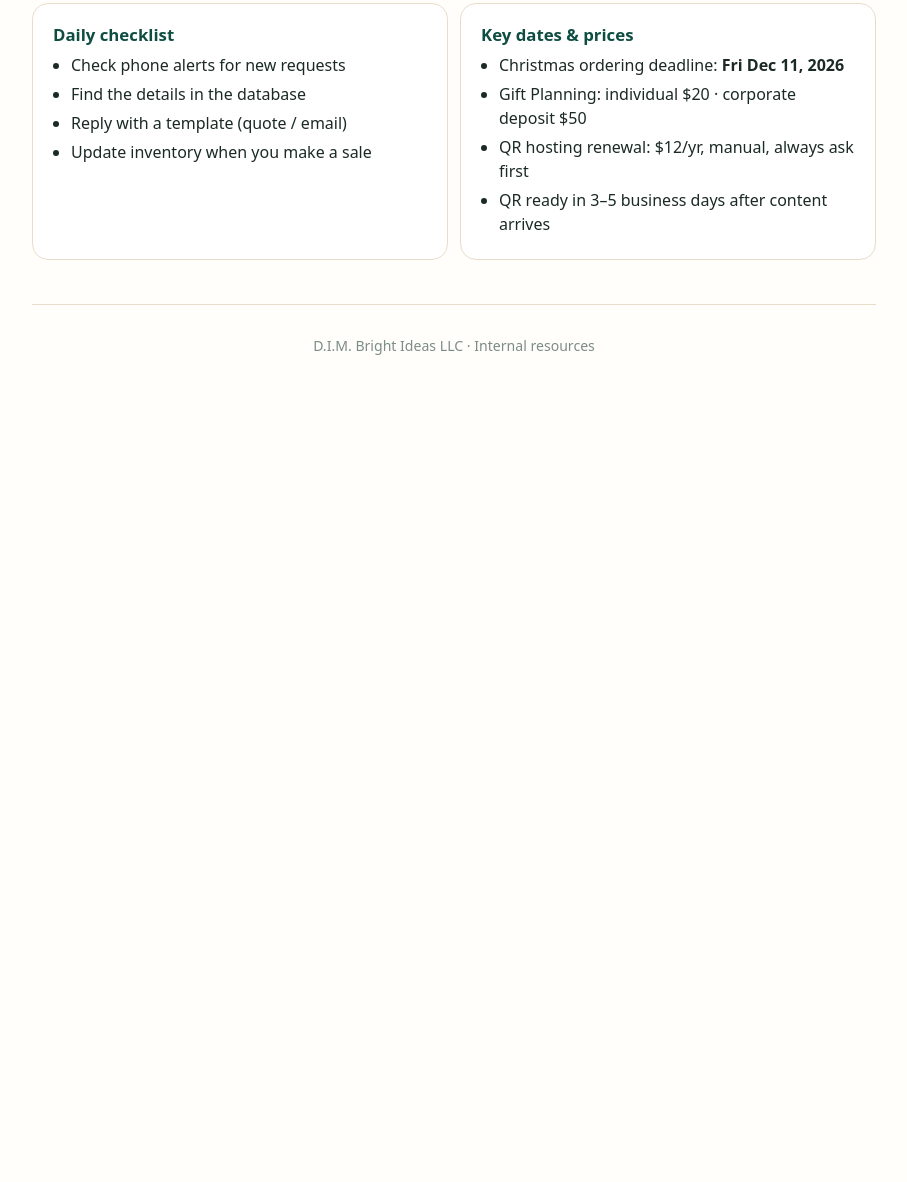
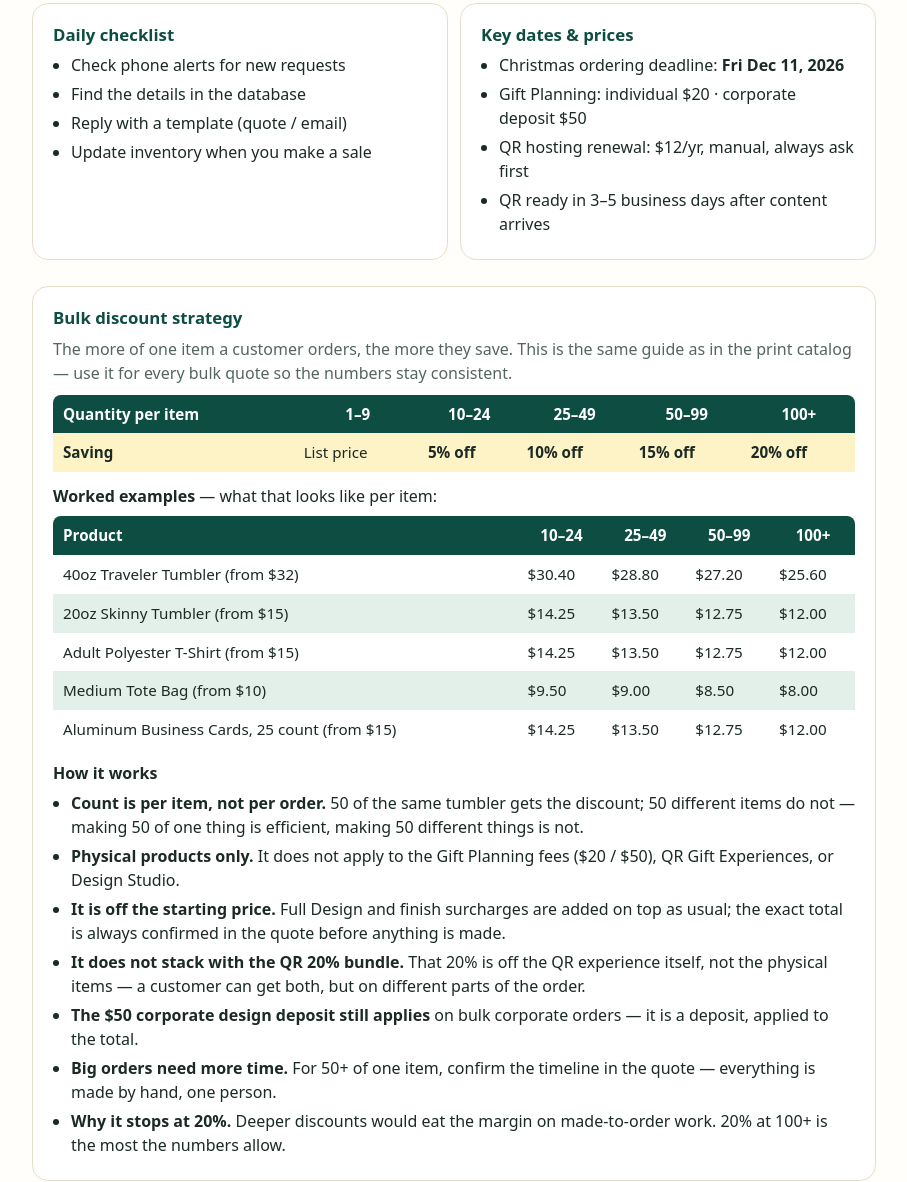
Before and after one commit to diminfomacon-beep/dim-website-pages, a plain HTML site: page resources/index.html in a window 1280 px wide. Shown: the part 677-1859 px from the top of the page, without its empty margins (186-1093 px from the left). Before the commit the page ends 1108 px from the top, so only its background shows below. Drawn offline with Linux system fonts and the light colour scheme.

Commit message:
Resources: add bulk discount strategy

```diff
--- a/resources/index.html
+++ b/resources/index.html
@@ -203,6 +203,31 @@
       <li>QR hosting renewal: $12/yr, manual, always ask first</li>
       <li>QR ready in 3&ndash;5 business days after content arrives</li>
     </ul></div>
+  <div class="card" style="grid-column:1/-1"><h3>Bulk discount strategy</h3>
+    <p style="margin:6px 0 10px;color:var(--muted)">The more of one item a customer orders, the more they save. This is the same guide as in the print catalog &mdash; use it for every bulk quote so the numbers stay consistent.</p>
+    <table style="width:100%;border-collapse:collapse;font-size:.95rem;margin-bottom:12px">
+      <tr style="background:var(--teal);color:#fff"><th style="text-align:left;padding:8px 10px;border-radius:8px 0 0 0">Quantity per item</th><th style="padding:8px">1&ndash;9</th><th style="padding:8px">10&ndash;24</th><th style="padding:8px">25&ndash;49</th><th style="padding:8px">50&ndash;99</th><th style="padding:8px;border-radius:0 8px 0 0">100+</th></tr>
+      <tr style="background:var(--amber-bg)"><td style="text-align:left;padding:8px 10px"><b>Saving</b></td><td style="padding:8px">List price</td><td style="padding:8px"><b>5% off</b></td><td style="padding:8px"><b>10% off</b></td><td style="padding:8px"><b>15% off</b></td><td style="padding:8px"><b>20% off</b></td></tr>
+    </table>
+    <p style="margin:0 0 8px"><b>Worked examples</b> &mdash; what that looks like per item:</p>
+    <table style="width:100%;border-collapse:collapse;font-size:.95rem;margin-bottom:12px">
+      <tr style="background:var(--teal);color:#fff"><th style="text-align:left;padding:8px 10px;border-radius:8px 0 0 0">Product</th><th style="padding:8px">10&ndash;24</th><th style="padding:8px">25&ndash;49</th><th style="padding:8px">50&ndash;99</th><th style="padding:8px;border-radius:0 8px 0 0">100+</th></tr>
+      <tr><td style="text-align:left;padding:8px 10px">40oz Traveler Tumbler (from $32)</td><td style="padding:8px">$30.40</td><td style="padding:8px">$28.80</td><td style="padding:8px">$27.20</td><td style="padding:8px">$25.60</td></tr>
+      <tr style="background:var(--teal-soft)"><td style="text-align:left;padding:8px 10px">20oz Skinny Tumbler (from $15)</td><td style="padding:8px">$14.25</td><td style="padding:8px">$13.50</td><td style="padding:8px">$12.75</td><td style="padding:8px">$12.00</td></tr>
+      <tr><td style="text-align:left;padding:8px 10px">Adult Polyester T-Shirt (from $15)</td><td style="padding:8px">$14.25</td><td style="padding:8px">$13.50</td><td style="padding:8px">$12.75</td><td style="padding:8px">$12.00</td></tr>
+      <tr style="background:var(--teal-soft)"><td style="text-align:left;padding:8px 10px">Medium Tote Bag (from $10)</td><td style="padding:8px">$9.50</td><td style="padding:8px">$9.00</td><td style="padding:8px">$8.50</td><td style="padding:8px">$8.00</td></tr>
+      <tr><td style="text-align:left;padding:8px 10px">Aluminum Business Cards, 25 count (from $15)</td><td style="padding:8px">$14.25</td><td style="padding:8px">$13.50</td><td style="padding:8px">$12.75</td><td style="padding:8px">$12.00</td></tr>
+    </table>
+    <p style="margin:0 0 6px"><b>How it works</b></p>
+    <ul>
+      <li><b>Count is per item, not per order.</b> 50 of the same tumbler gets the discount; 50 different items do not &mdash; making 50 of one thing is efficient, making 50 different things is not.</li>
+      <li><b>Physical products only.</b> It does not apply to the Gift Planning fees ($20 / $50), QR Gift Experiences, or Design Studio.</li>
+      <li><b>It is off the starting price.</b> Full Design and finish surcharges are added on top as usual; the exact total is always confirmed in the quote before anything is made.</li>
+      <li><b>It does not stack with the QR 20% bundle.</b> That 20% is off the QR experience itself, not the physical items &mdash; a customer can get both, but on different parts of the order.</li>
+      <li><b>The $50 corporate design deposit still applies</b> on bulk corporate orders &mdash; it is a deposit, applied to the total.</li>
+      <li><b>Big orders need more time.</b> For 50+ of one item, confirm the timeline in the quote &mdash; everything is made by hand, one person.</li>
+      <li><b>Why it stops at 20%.</b> Deeper discounts would eat the margin on made-to-order work. 20% at 100+ is the most the numbers allow.</li>
+    </ul></div>
 </div>
 <footer><p>D.I.M. Bright Ideas LLC &middot; Internal resources</p></footer>
 
```
